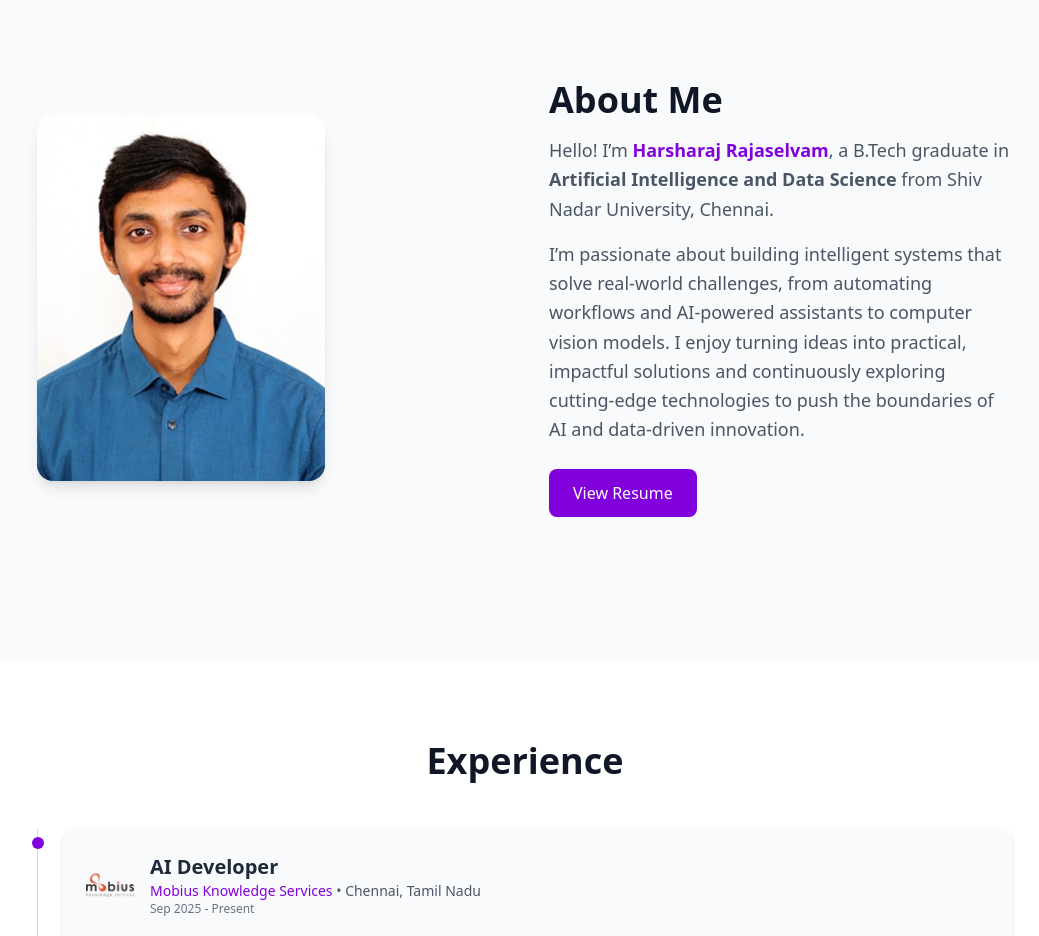
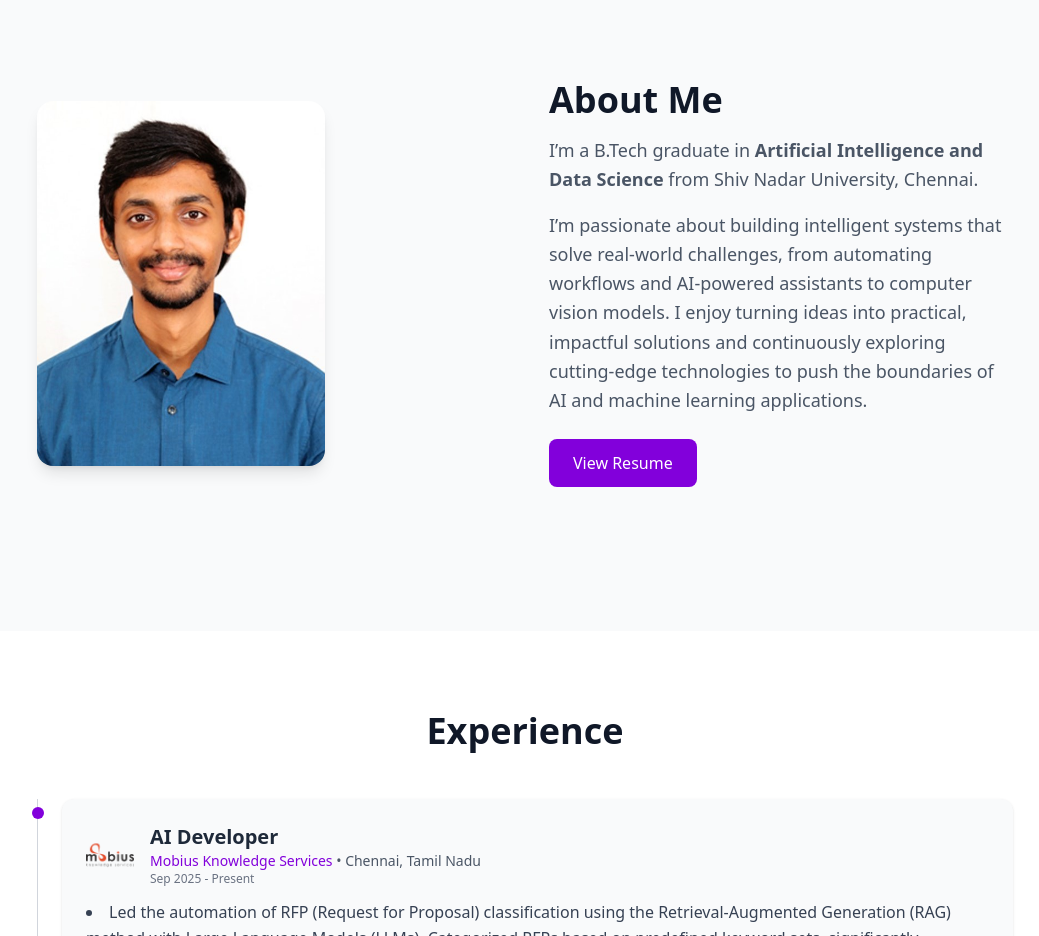
Before and after one commit to harsha-2703/harsha-2703.github.io, a React (Vite) app: page /#/ in a window 1280 px wide. Shown: the part 920-1856 px from the top of the page, without its empty margins (115-1154 px from the left). Built offline with nearby package versions, Linux system fonts and the light colour scheme.

Commit message:
Remove the redundant description

```diff
--- a/src/components/About.jsx
+++ b/src/components/About.jsx
@@ -19,13 +19,12 @@ function About({ imageSrc, resumeSrc }) {
           </h2>
 
           <p className="mt-4 text-lg text-gray-600 leading-relaxed">
-            Hello! I’m <span className="font-semibold text-purple-700">Harsharaj Rajaselvam</span>,
-            a B.Tech graduate in <span className="font-semibold">Artificial Intelligence and Data Science </span>
+            I’m a B.Tech graduate in <span className="font-semibold">Artificial Intelligence and Data Science </span>
             from <span className="font-medium">Shiv Nadar University, Chennai</span>.
           </p>
 
           <p className="mt-4 text-lg text-gray-600 leading-relaxed">
-            I’m passionate about building intelligent systems that solve real-world challenges, from automating workflows and AI-powered assistants to computer vision models. I enjoy turning ideas into practical, impactful solutions and continuously exploring cutting-edge technologies to push the boundaries of AI and data-driven innovation.
+            I’m passionate about building intelligent systems that solve real-world challenges, from automating workflows and AI-powered assistants to computer vision models. I enjoy turning ideas into practical, impactful solutions and continuously exploring cutting-edge technologies to push the boundaries of AI and machine learning applications.
           </p>
 
           {/* Resume Button */}
```
